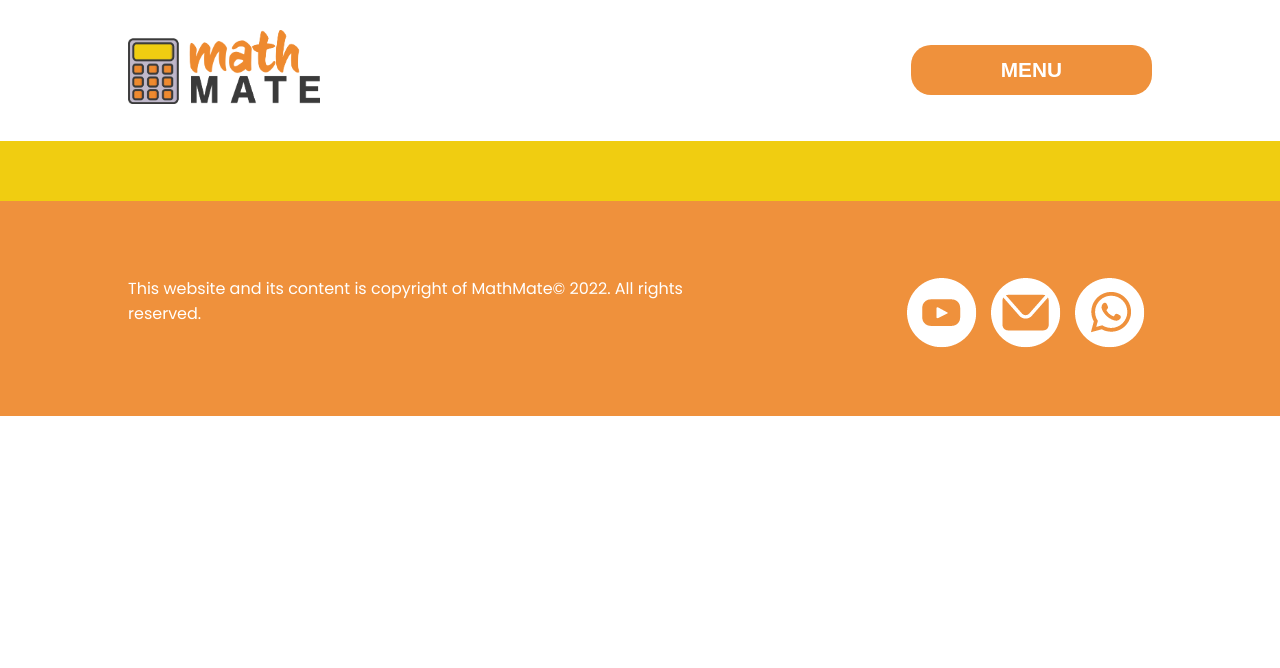
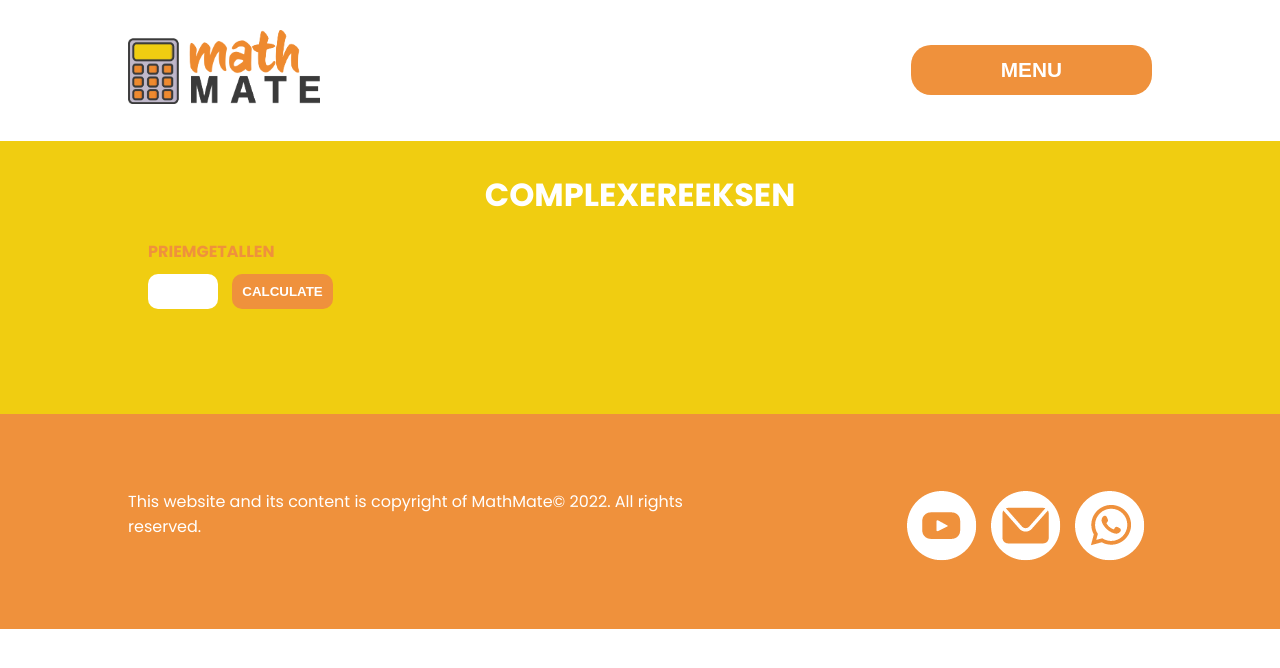
Before and after one commit to isauraisabel5/mathmate, a website: page complexereeksen.html in a window 1280 px wide. Drawn offline with Linux system fonts and the light colour scheme.

Commit message:
sorry voor in de main te werken

```diff
--- a/complexereeksen.html
+++ b/complexereeksen.html
@@ -66,6 +66,18 @@
 
     <main>
         <!-- jouw shit hier -->
+        <section class="basisberekeningen">
+            <h1>Complexereeksen</h1>
+                <section class="basis">
+                    <section class="som">
+                        <p class="naam-berekening">Priemgetallen</p>
+                        <input type="number" id="tafel-value1"/>
+                        <input type="button" value="Calculate" id='tafel' class="button"><br>
+                        <span id="answer9"></span>
+                    </section>
+
+                </section>
+            </section>
     </main>
 
     <footer>
--- /dev/null
+++ b/js/complexenreeksen.js
@@ -0,0 +1 @@
+//Priemgetallen
```
